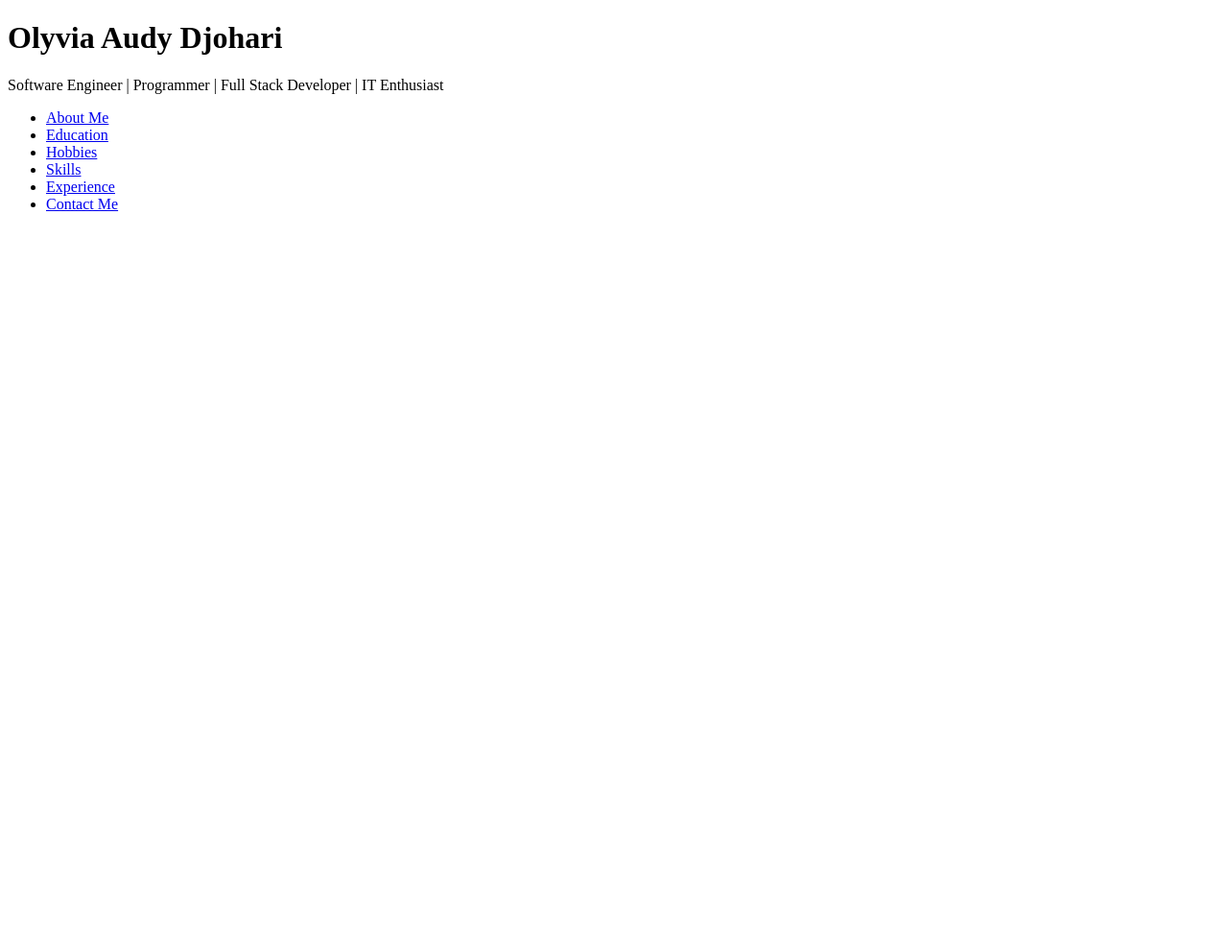
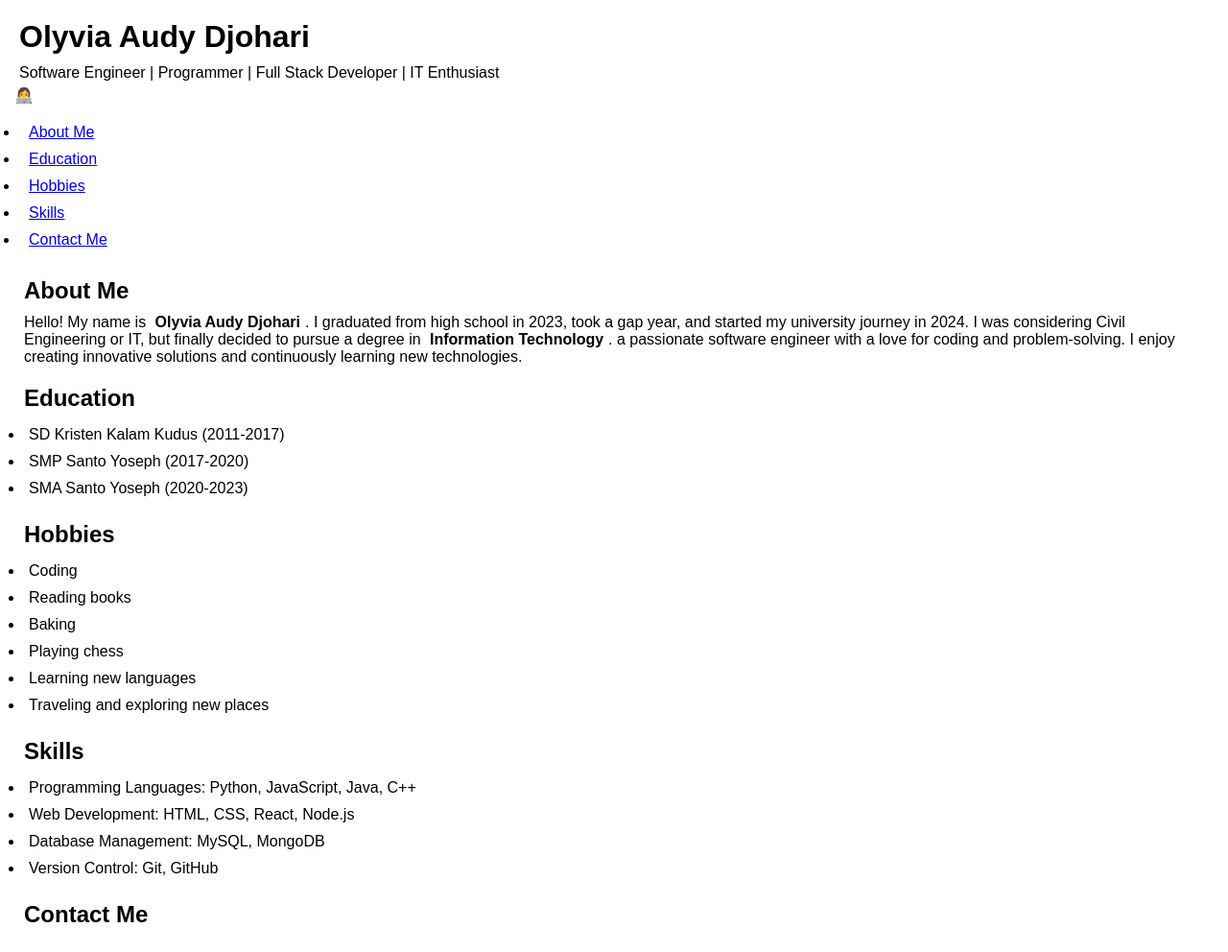
Before and after one commit to liv-lauflove/praktikum_htmlcss, a plain HTML site: page index.html in a window 1280 px wide. Shown: the whole page at 96% size. Before the commit the page ends 800 px from the top, so only its background shows below. Drawn offline with Linux system fonts and the light colour scheme.

Commit message:
add main and bit of css

```diff
--- a/index.html
+++ b/index.html
@@ -4,11 +4,13 @@
     <meta charset="UTF-8">
     <meta name="viewport" content="width=device-width, initial-scale=1.0">
     <title>Curriculum Vitae</title>
+    <link rel="stylesheet" href="style.css">
 </head>
 <body>
     <header>
         <h1>Olyvia Audy Djohari</h1>
         <p>Software Engineer | Programmer | Full Stack Developer |  IT Enthusiast</p>
+        &#x1F469;&#x200D;&#x1F4BB;
     </header>
 
     <nav>
@@ -16,11 +18,54 @@
             <li><a href="#aboutme">About Me</a></li>
             <li><a href="#education">Education</a></li>
             <li><a href="#hobbies">Hobbies</a></li>
-            <li><a href="skills.html">Skills</a></li>
-            <li><a href="experience.html">Experience</a></li>
-            <li><a href="contactme.html">Contact Me</a></li>
+            <li><a href="#skills">Skills</a></li>
+            <li><a href="#contactme">Contact Me</a></li>
         </ul>
     </nav>
 
+    <main>
+        <section id="aboutme">
+            <h2>About Me</h2>
+            <p>Hello! My name is <b>Olyvia Audy Djohari</b>. I graduated from high school in 2023, took a gap year,
+            and started my university journey in 2024. I was considering Civil Engineering or IT, but finally
+            decided to pursue a degree in <b>Information Technology</b>. a passionate software engineer with a love for coding and problem-solving. I enjoy creating innovative solutions and continuously learning new technologies.</p>
+        </section>
+
+        <section id="education">
+            <h2>Education</h2>
+            <ul>
+                <li>SD Kristen Kalam Kudus (2011-2017)</li>
+                <li>SMP Santo Yoseph (2017-2020)</li>
+                <li>SMA Santo Yoseph (2020-2023)</li>
+            </ul>
+        </section>
+
+        <section id="hobbies">
+            <h2>Hobbies</h2>
+            <ul>
+                <li>Coding</li>
+                <li>Reading books</li>
+                <li>Baking</li>
+                <li>Playing chess</li>
+                <li>Learning new languages</li>
+                <li>Traveling and exploring new places</li>
+            </ul>
+        </section>
+
+        <section id="skills">
+            <h2>Skills</h2>
+            <ul>
+                <li>Programming Languages: Python, JavaScript, Java, C++</li>
+                <li>Web Development: HTML, CSS, React, Node.js</li>
+                <li>Database Management: MySQL, MongoDB</li>
+                <li>Version Control: Git, GitHub</li>
+            </ul>
+        </section>
+
+        <section id="contactme">
+            <h2>Contact Me</h2>
+
+    </main>
+
 </body>
 </html>
--- /dev/null
+++ b/style.css
@@ -0,0 +1,6 @@
+* { margin: 0;
+    padding: 5px;
+    box-sizing: border-box;
+    font-family: 'Poppins', sans-serif;
+    scroll-behavior: smooth;
+}
```
